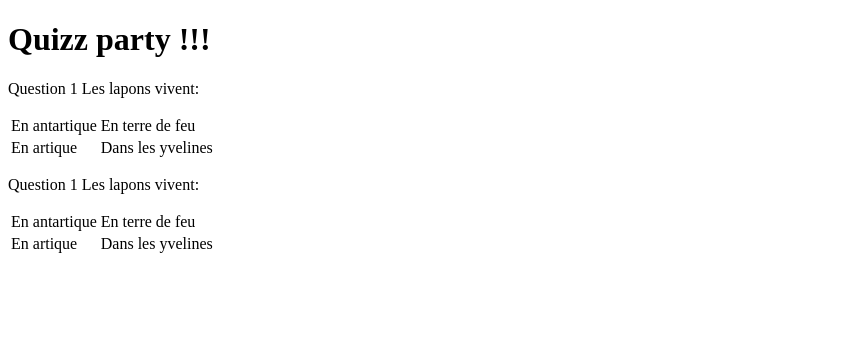
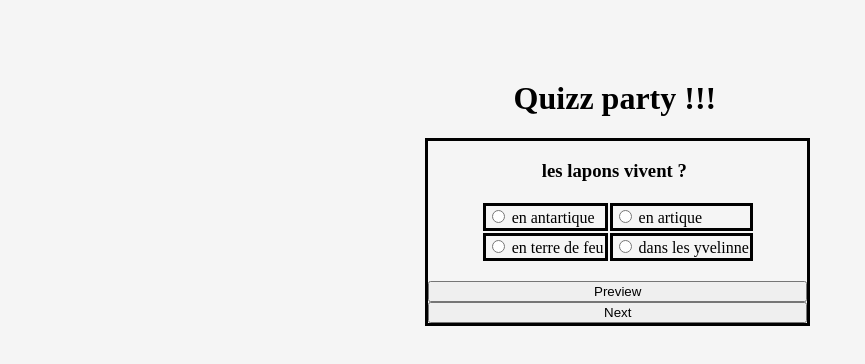
Before and after one commit to douniagit/quizparty, a plain HTML site: page index.html in a window 1280 px wide. Shown: the whole page, without its empty margins (0-865 px from the left). Drawn offline with Linux system fonts and the light colour scheme.

Commit message:
update unfinished

```diff
--- a/index.html
+++ b/index.html
@@ -6,53 +6,60 @@
   <link rel="stylesheet" type="text/css" href="style.css">
 </head>
 
-<header>
 <body>
+
   <h1>Quizz party !!!</h1>
+  <div id='container'>
+    <form id='quiz'>
+      <h3 id='question'></h3>
       <table>
-		<p>Question 1 Les lapons vivent:</p>
-			<tr>
-
-
-			<td>En antartique</td>
-			<td>En terre de feu</td>
-			</tr>
 
         <tr>
-			<td>En artique</td>
-			<td>Dans les yvelines</td>
-
-
-			<table>
-		<p>Question 1 Les lapons vivent:</p>
+          <td id="A"><input type='radio' id='answer1'>
+            <label for='answer1' id='answer1Label'> </label></td>
+            <td id="B"><input type='radio' id='answer2'>
+              <label for='answer2' id='answer2Label'> </label></td>
+            </tr>
             <tr>
-
-
-			<td> En antartique</td>
-			<td>En terre de feu</td>
-			</tr>
-
-		<tr>
-			<td>En artique</td>
-			<td>Dans les yvelines</td>
-
-
-
-
-
-
-
-
+              <td id="C"><input type='radio' id='answer3'>
+                <label for='answer3' id='answer3Label'> </label></td>
+                <td id="D"><input type='radio' id='answer4'>
+                  <label for='answer4' id='answer4Label'> </label></td>
                 </tr>
               </table>
+            </form>
+            <br>
+            <button onclick='previewQuestion()'>Preview</button>
+            <button onclick='nextQuestion()'>Next</button>
+          </div>
 
+          <!-- <div id="table"></div>
 
+          <button class="buttonA"><a href="">precedent</a></button>
+          <button class="buttonB"><a href="">suivant</a></button> -->
 
+          <!-- <div id='container'>
+          <form id='quiz'>
+          <h3 id='question'></h3>
+          <br>
+          <input name='answerChoice' type='radio' id='answer1'>
+          <label for='answer1' id='answer1Label'> </label>
 
+          <input name='answerChoice' type='radio' id='answer2'>
+          <label for='answer2' id='answer2Label'> </label>
 
-			</tr>
-		</table>
+          <input name='answerChoice' type='radio' id='answer3'>
+          <label for='answer3' id='answer3Label'> </label>
+
+          <input name='answerChoice' type='radio' id='answer4'>
+          <label for='answer4' id='answer4Label'> </label>
+        </form>
+        <br>
+        <button onclick='nextQuestion()'>Next</button>
+      </div> -->
+
     </body>
 
-</header>
+    <script type="text/javascript" src="index.js"></script>
+    <script type="text/javascript" src="index2.js"></script>
     </html>
--- a/index.js
+++ b/index.js
@@ -0,0 +1,23 @@
+var quiz=function(){
+    var reponse1=document.getElementById("A");
+    var reponse2=document.getElementById("B");
+    var reponse3=document.getElementById("C");
+    var reponse4=document.getElementById("D");
+var rep=[reponse1,reponse2,reponse3,reponse4];
+
+    rep.forEach(function(reponse){
+        reponse.onclick=function(){
+            var correct=reponse2;
+
+        if(reponse===correct){
+        correct.style.background= "green";
+}
+    else if(reponse !==correct){
+        reponse.style.background= "red";
+
+    }
+}
+});
+
+};
+quiz();
--- /dev/null
+++ b/index2.js
@@ -0,0 +1,246 @@
+// function quiz(){
+var score = 0;
+var currentQuestion = 0;  /* Index of the current question in qAndA Array */
+
+var qAndA = [{
+	question: "les lapons vivent ?",
+	possibleAnswers: ["en antartique", "en artique", "en terre de feu", "dans les yvelinne"],
+  answer: 1
+},{
+	question: "Ou superman fait il ses courses ?",
+	possibleAnswers: ["Au supermarché ", "Sur internet", "C'est jimmy olsen qui s'y colle", "Superman ne mange pas de nourriture humaine"],
+  answer:2
+},{
+	question: "Quand vous tirez la chasse d’eau, dans quel sens s’évacue l’eau ?",
+	possibleAnswers: ["Quoi il y a un sens ?", "Dans le sens inverse des aiguilles d’une montre", "Dans le sens des aiguilles d’une montre", "Dans n’importe quel sens l’eau fait ce qu’elle veut"],
+  answer:1
+},{
+	question:"Un seul de ces super héros n’existe pas, lequel ?",
+	possibleAnswers:["L’homme araignée", "L’homme sable", "L’homme élastique", "L’homme purée"],
+  answer:3
+},{
+	question:"Combien de cases y a-t-il sur un échiquier ?",
+	possibleAnswers:["Cela dépend de la taille des cases", "Cela dépend de la taille de l’échiquier", "Cela dépend de la taille des pièces", "64 cases"],
+  answer:3
+},{
+	question:"Trouvez lequel de ces films osé n'existe pas",
+	possibleAnswers:["Qui veut la bite de roger rapeau ","Le silence des anus","couche moi sur le sable et fais jaillir ton petrole","Blanche fesse et les sept mains"],
+  answer:2
+},{
+	question:"Parmi ces Schtroumpfs, un seul n’existe pas, lequel ?",
+	possibleAnswers:["Le Schtroumpf à lunettes","Le grand Schtroumpf","Le Schtroumpf cosmonaute","Le Schtroumpf qui n’existe pas"],
+  answer:3
+},{
+	question:"La joconde n'a pas...",
+	possibleAnswers:["De culotte","De petit doigt","De charisme","De sourcils"],
+  answer:0
+},{
+	question:"Alf s'appelle alf parce que...",
+	possibleAnswers:["C'est le bruit qu'il fait quand il mange un petit chat","C'est le nom de son grand-pere sur melmack","Ca signifie alien life form","Il est moitié tapir moitié castor"],
+  answer:2
+},{
+	question:"Quelle revue vendue dans le commerce n'existe pas...",
+	possibleAnswers:["Top dog magazine","Businessman, une génération prend le pouvoir","alladur magazine","Robert hue raconte"],
+  answer:3
+}];
+
+var questionHeading = document.getElementById('question');
+var answer1Label = document.getElementById('answer1Label');
+var answer2Label = document.getElementById('answer2Label');
+var answer3Label = document.getElementById('answer3Label');
+var answer4Label = document.getElementById('answer4Label');
+var quizNode = document.getElementById('quiz');
+
+// reveal the score to the user.
+function revealScore(){
+  showResult('Quiz complete.\nYour score is: ' + score);
+
+}
+
+// Hide the form and show the result
+function showResult(resultText){
+  // Grab any html node/elements we need
+  var result = document.createElement('h3');
+  result.id = 'result';
+
+  // Set result node text to the result
+  result.textContent = resultText;
+
+  // Hide the form element
+  quizNode.style.visibility='hidden';
+  // Insert the result before the form element
+  document.getElementById('container').insertBefore(result, document.getElementById('quiz'));
+}
+
+// Hide the result node and unhide the form node.
+function transitionQuestions(){
+  var resultNode = document.getElementById('result');
+  document.getElementById('container').removeChild(resultNode);
+  quizNode.style.visibility='visible';
+}
+
+// Set the current form to the question at qAndAIndex
+function populateForm(qAndAIndex){
+  if(qAndAIndex === 'undefined' || qAndAIndex > qAndA.length){
+    return;
+  }
+  // Set the Question Text
+  questionHeading.textContent = qAndA[qAndAIndex].question;
+
+  // Set the Question Possible answers
+  answer1Label.textContent = qAndA[qAndAIndex].possibleAnswers[0];
+  answer2Label.textContent = qAndA[qAndAIndex].possibleAnswers[1];
+  answer3Label.textContent = qAndA[qAndAIndex].possibleAnswers[2];
+  answer4Label.textContent = qAndA[qAndAIndex].possibleAnswers[3];
+}
+// Respond to the nextQuestion button being pushed.
+function nextQuestion(){
+  if(currentQuestion === qAndA.length){
+    return;
+  }
+  // Setup variables
+  var resultText;
+  var selectedAnswer;
+  var answerSelected;
+
+  // Setup a correctAnswer variable that I can use through out the function
+  var correctAnswer = qAndA[currentQuestion].possibleAnswers[qAndA[currentQuestion].answer];
+
+  // Create an array of our radio inputs
+  var radioAnswers = [
+                      document.getElementById('answer1'),
+                      document.getElementById('answer2'),
+                      document.getElementById('answer3'),
+                      document.getElementById('answer4')
+                    ];
+
+  // Verify that some answer was selected
+  for(var i = 0; i < radioAnswers.length; i++){
+  // iterate through each radio button and
+  // check to see if one is selected
+  // if there is not then answerSelected stays false
+    if(radioAnswers[i].checked){
+      answerSelected = i;
+      break;
+    }
+  }
+  // If no answer was selected alert the user and return from this function
+  if(typeof answerSelected === 'undefined'){
+    alert('You did not select an answer!');
+    return;
+
+  // An answer was selected
+  } else {
+    // Instantiate a selectedAnswer variable since we know we have one
+    selectedAnswer = qAndA[currentQuestion].possibleAnswers[answerSelected];
+    resultText = '';
+
+    // Check the answer and inform the user
+    if( selectedAnswer === correctAnswer){
+      // Correct answer
+      resultText = 'Correct!';
+      score++;
+    } else {
+      // Incorrect answer
+      resultText = selectedAnswer + ' is incorrect.\nThe correct answer is: ' + correctAnswer;
+      score--;
+    }
+    // reset the radio boxes
+    // radioAnswers[currentQuestion].checked = false;
+
+    showResult(resultText);
+
+    // make sure we have more questions
+    if(qAndA.length > ++currentQuestion){
+      // Load up the next question.
+      populateForm(currentQuestion);
+
+      // set a short timer to delete the result and unhide the form
+      window.setTimeout(transitionQuestions, 2000);
+    } else {
+      // no more questions show the final result to the user.
+      revealScore();
+    }
+  }
+}
+function previewQuestion(){
+  if(currentQuestion === qAndA.length){
+    return;
+  }
+  // Setup variables
+  var resultText;
+  var selectedAnswer;
+  var answerSelected;
+
+  // Setup a correctAnswer variable that I can use through out the function
+  var correctAnswer = qAndA[currentQuestion].possibleAnswers[qAndA[currentQuestion].answer];
+
+  // Create an array of our radio inputs
+  var radioAnswers = [
+                      document.getElementById('answer1'),
+                      document.getElementById('answer2'),
+                      document.getElementById('answer3'),
+                      document.getElementById('answer4')
+                    ];
+
+  // Verify that some answer was selected
+  for(var i = 0; i < radioAnswers.length; i++){
+  // iterate through each radio button and
+  // check to see if one is selected
+  // if there is not then answerSelected stays false
+    if(radioAnswers[i].checked){
+      answerSelected = i;
+      break;
+    }
+  }
+  // If no answer was selected alert the user and return from this function
+  if(typeof answerSelected === 'undefined'){
+    alert('You did not select an answer!');
+    return;
+
+  // An answer was selected
+  } else {
+    // Instantiate a selectedAnswer variable since we know we have one
+    selectedAnswer = qAndA[currentQuestion].possibleAnswers[answerSelected];
+    resultText = '';
+
+    // Check the answer and inform the user
+    if( selectedAnswer === correctAnswer){
+      // Correct answer
+      resultText = 'Correct!';
+      score++;
+    } else {
+      // Incorrect answer
+      resultText = selectedAnswer + ' is incorrect.\nThe correct answer is: ' + correctAnswer;
+      score--;
+    }
+    // reset the radio boxes
+    // radioAnswers[currentQuestion].checked = false;
+
+    showResult(resultText);
+
+    // make sure we have more questions
+    if(qAndA.length > --currentQuestion){
+      // Load up the next question.
+      populateForm(currentQuestion);
+
+      // set a short timer to delete the result and unhide the form
+      window.setTimeout(transitionQuestions, 2000);
+    } else {
+      // no more questions show the final result to the user.
+      revealScore();
+    }
+  }
+}
+
+
+// Do initial form population
+populateForm(currentQuestion);
+
+console.log('Sa marche brah!');
+
+
+// setInterval(function(){document.write(Date());}, 1000);
+
+// };
+// quiz();
--- a/style.css
+++ b/style.css
@@ -0,0 +1,31 @@
+body {
+  background-color: rgb(245, 245, 245);
+}
+table {
+    display: flex;
+    justify-content: center;
+}
+td {
+    border-style: solid;
+}
+.Bloc {
+  opacity: 0.1;
+}
+.Bloc2 {
+  opacity: 1;
+}
+#container {
+  border-style: solid;
+  width: 30%;
+  display: flex;
+  justify-content: center;
+  flex-direction: column;
+  margin-left: 33%;
+}
+#question {
+  margin-left: 30%;
+}
+h1 {
+  margin-left: 40%;
+  margin-top: 10vh;
+}
```
Lines whose indentation alone changed are shown as unchanged.
